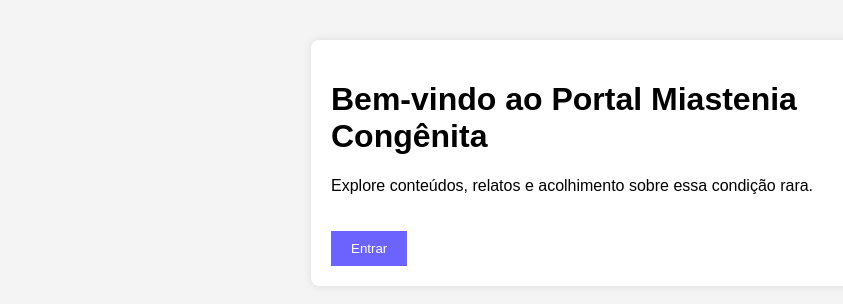
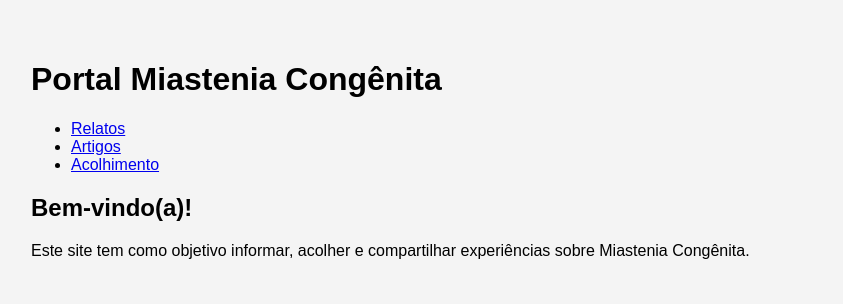
Before and after one commit to ManuArantes/MiasteniaC, a plain HTML site: page index.html in a window 1280 px wide. Shown: the whole page, without its empty margins (9-852 px from the left). Drawn offline with Linux system fonts and the light colour scheme; files that its build step writes are made by us from their sources.

Commit message:
Update index.html

```diff
--- a/index.html
+++ b/index.html
@@ -3,14 +3,23 @@
 <head>
   <meta charset="UTF-8" />
   <meta name="viewport" content="width=device-width, initial-scale=1.0"/>
-  <title>Miastenia Congênita</title>
-  <link rel="stylesheet" href="styles/style.css" />
+  <title>Início</title>
+  <link rel="stylesheet" href="css/style.css" />
 </head>
 <body>
-  <div class="container">
-    <h1>Bem-vindo ao Portal Miastenia Congênita</h1>
-    <p>Explore conteúdos, relatos e acolhimento sobre essa condição rara.</p>
-    <button onclick="window.location.href='pages/home.html'">Entrar</button>
-  </div>
+  <header>
+    <h1>Portal Miastenia Congênita</h1>
+    <nav>
+      <ul>
+        <li><a href="pages/relatos.html">Relatos</a></li>
+        <li><a href="pages/artigos.html">Artigos</a></li>
+        <li><a href="pages/acolhimento.html">Acolhimento</a></li>
+      </ul>
+    </nav>
+  </header>
+  <main>
+    <h2>Bem-vindo(a)!</h2>
+    <p>Este site tem como objetivo informar, acolher e compartilhar experiências sobre Miastenia Congênita.</p>
+  </main>
 </body>
 </html>
```
